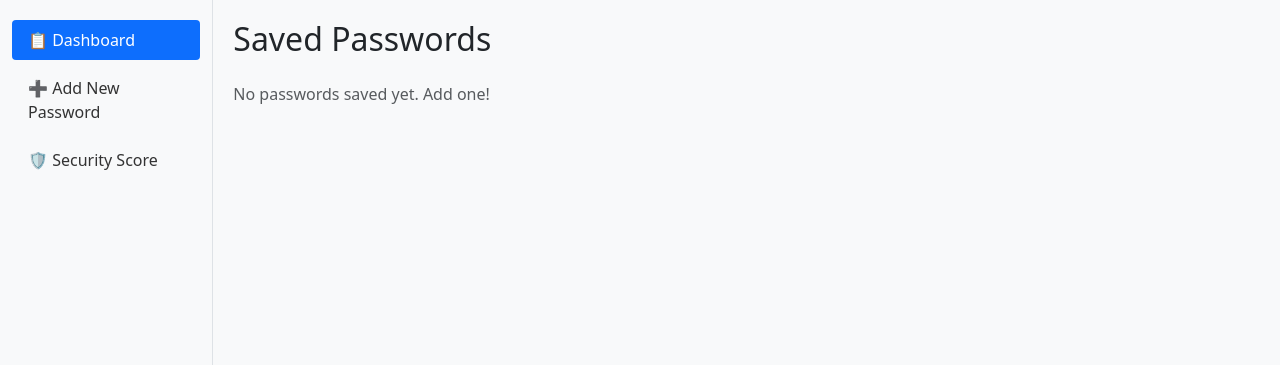
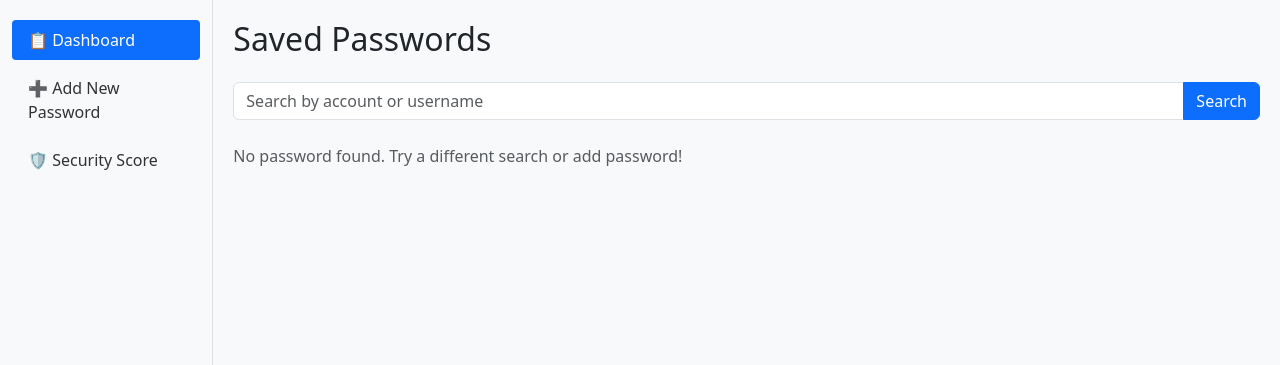
Before and after one commit to sandiJamlu23/Password-Manager-Flask, a Flask app: page / in a window 1280 px wide. Shown: the part 56-421 px from the top of the page. Run offline with Flask 3, Linux system fonts and the light colour scheme; the visitor is signed in with stand-in values (Sample User, id 1).

Commit message:
search func

```diff
--- a/app/routes.py
+++ b/app/routes.py
@@ -14,10 +14,18 @@ def load_user(user_id):
 
 @main.route('/')
 def index():
-    entries = PasswordEntry.query.all()
+    search_query = request.form.get('search', '') if request.method == 'POST' else request.args.get('search', '')
+
+    if search_query:
+        accounts = PasswordEntry.query.filter(
+            (PasswordEntry.account.ilike(f'%{search_query}%') |
+            PasswordEntry.username.ilike(f'%{search_query}%'))
+        )
+    else:
+        entries = PasswordEntry.query.all()
     for entry in entries:
         entry.password = decrypt_password(entry.password)
-    return render_template('index.html', entries=entries)
+    return render_template('index.html', entries=entries, search_query=search_query)
 
 @main.route('/register', methods=['GET', 'POST'])
 def register():
--- a/app/templates/index.html
+++ b/app/templates/index.html
@@ -2,6 +2,13 @@
 
 {% block content %}
 <h2 class="mb-4">Saved Passwords</h2>
+
+<form method="GET" action="{{ url_for('main.index') }}" class="mb-4">
+    <div class="input-group">
+        <input type="text" name="search" class="form-control" placeholder="Search by account or username" value="{{ search_query }}">
+        <button type="submit" class="btn btn-primary">Search</button>
+    </div>
+</form>
 
 {% if entries %}
     <div class="table-responsive">
@@ -30,6 +37,6 @@
         </table>
     </div>
 {% else %}
-    <p class="text-muted">No passwords saved yet. Add one!</p>
+    <p class="text-muted">No password found. Try a different search or add password!</p>
 {% endif %}
 {% endblock %}
```
